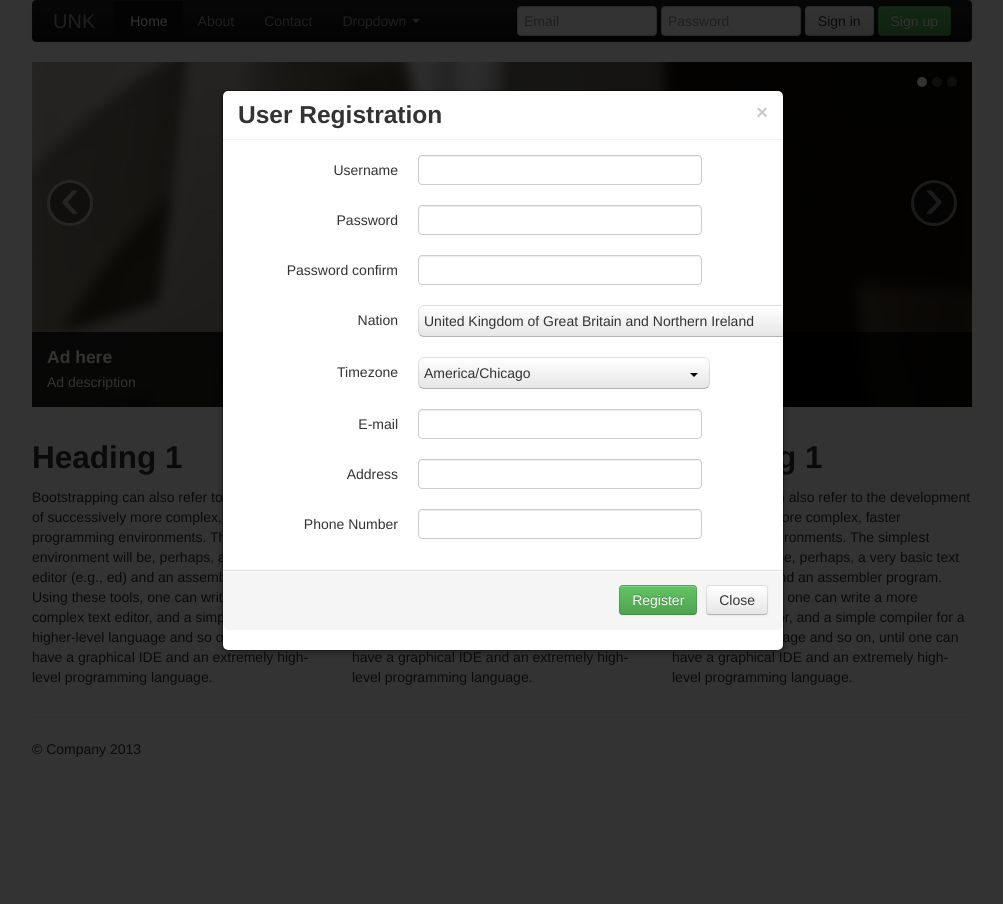
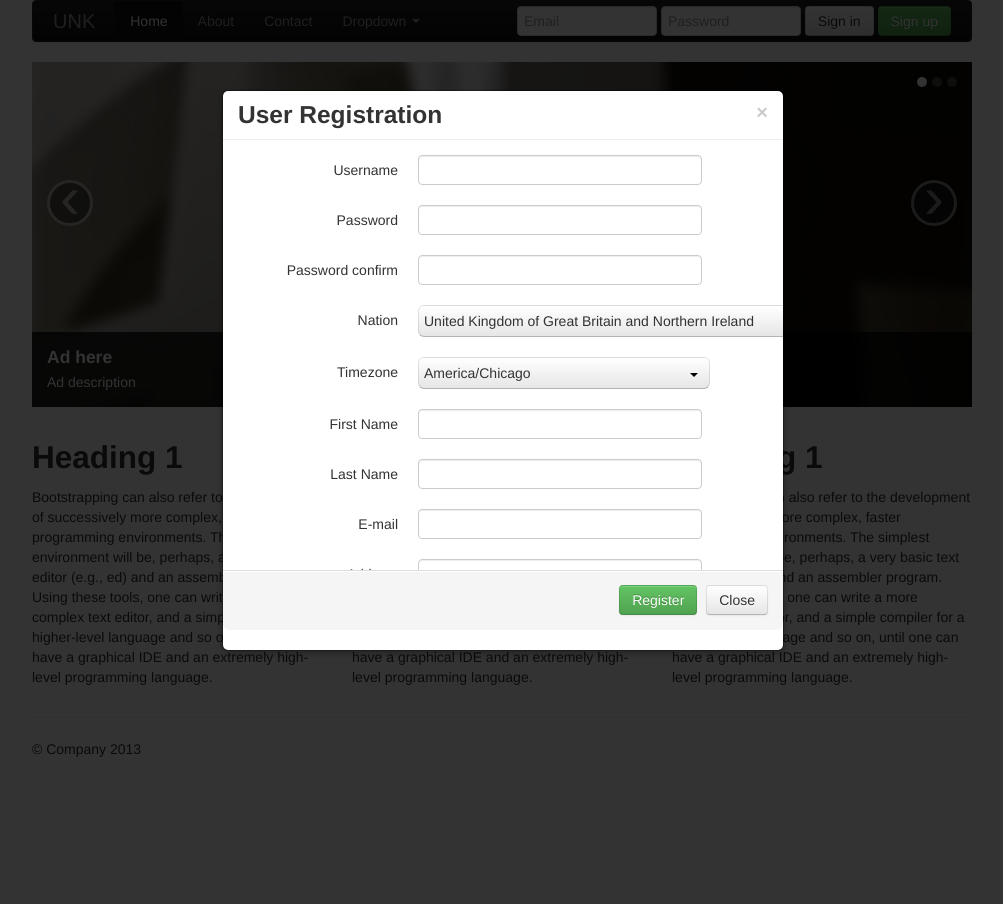
Before and after one commit to stellatse/alpha, a Django app: page / in a window 1280 px wide, after a click on "Sign up". Shown: the whole page, without its empty margins (138-1141 px from the left). Run offline with Django 3.2, Linux system fonts and the light colour scheme; data comes from the database, SQL or seed files in the repository; parts of the project's set-up code (start-up, migrations or seed data) failed here and were passed over; some libraries are stand-ins or nearby versions.

Commit message:
update register view

```diff
--- a/templates/unk/base.html
+++ b/templates/unk/base.html
@@ -112,6 +112,18 @@ $(function() {
 						</div>
 					</div>
           <div class="control-group">
+            <label class="control-label" for="firstname">First Name</label>
+            <div class="controls">
+              <input type="text" class="input-xlarge" id="firstname" name="firstname">
+            </div>
+          </div>
+          <div class="control-group">
+            <label class="control-label" for="lastname">Last Name</label>
+            <div class="controls">
+              <input type="text" class="input-xlarge" id="lastname" name="lastname">
+            </div>
+          </div>
+          <div class="control-group">
             <label class="control-label" for="email">E-mail</label>
             <div class="controls">
               <input type="text" class="input-xlarge" id="email" name="email">
```
